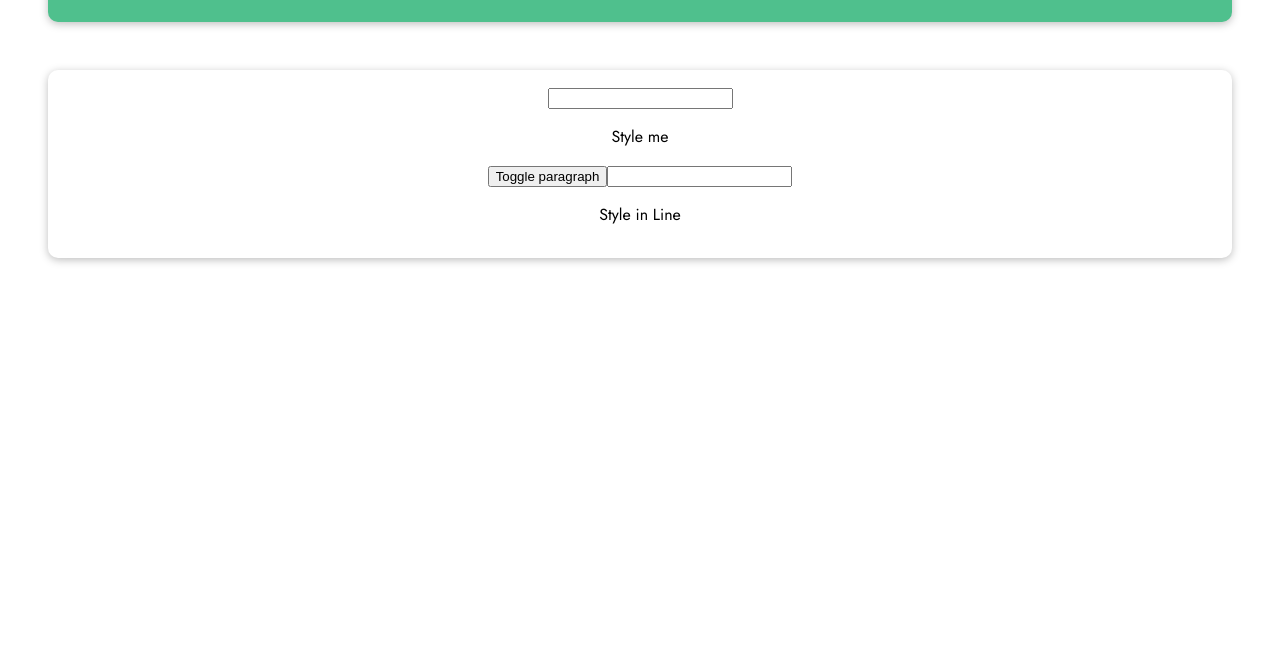
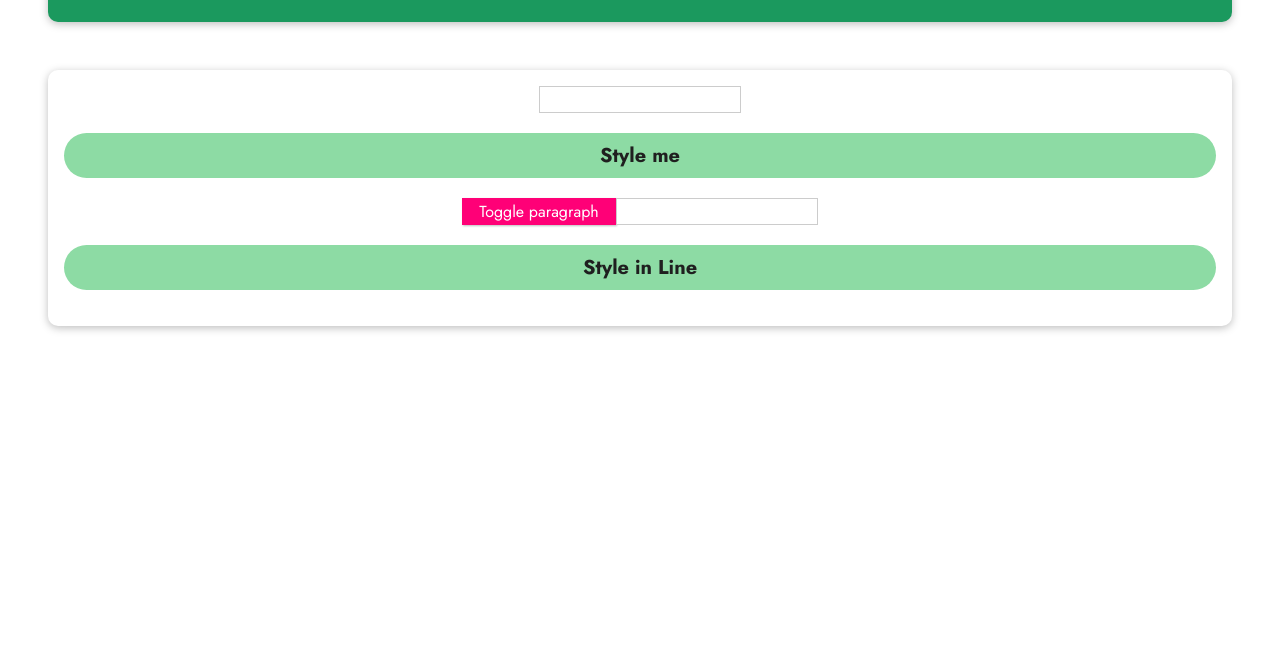
Before and after one commit to estrelabrilante/Assignment4, a plain HTML site: page index.html in a window 1280 px wide. Shown: the part 147-800 px from the top of the page. Drawn offline with nearby package versions, Linux system fonts and the light colour scheme.

Commit message:
inline style according to user input

```diff
--- a/app.js
+++ b/app.js
@@ -3,9 +3,24 @@ const app = Vue.createApp({
     return {
       //store input whatever user enters
       inputClass: "",
+      paragraphIsVisible: true,
+      inputBackgroundColor: "",
     };
   },
-  method: {},
-  computed: {},
+  methods: {
+    toggleParagraphVisibility() {
+      this.paragraphIsVisible = !this.paragraphIsVisible;
+    },
+  },
+  computed: {
+    paraClass() {
+      return {
+        user1: this.inputClass === "user1",
+        user2: this.inputClass === "user2",
+        visible: this.paragraphIsVisible,
+        hidden: !this.paragraphIsVisible,
+      };
+    },
+  },
 });
 app.mount("#assignment");
--- a/index.html
+++ b/index.html
@@ -23,13 +23,14 @@
       <!-- available classes: "user1" and "user2" -->
       <!-- binding dynamically -->
       <!-- Every user input updates as class -->
-      <p :class="inputClass">Style me</p>
-      <button>Toggle paragraph</button>
+      <p :class="paraClass">Style me</p>
+      <!-- Click listener -->
+      <button @click="toggleParagraphVisibility">Toggle paragraph</button>
       <!-- 2) Use the "visible" and "hidden" classes to show/hide the above paragraph-->
       <!-- Clicking the button should toggle between the two options -->
       <!-- 3) Add dynamic inline styling to the below paragraph and let the user enter background-color -->
-      <input type="text" />
-      <p>Style in Line</p>
+      <input type="text" v-model="inputBackgroundColor" />
+      <p :style="{backgroundColor:inputBackgroundColor}">Style in Line</p>
     </section>
   </body>
 </html>
--- a/style.css
+++ b/style.css
@@ -15,7 +15,7 @@ header {
   margin: 3rem;
   border-radius: 10px;
   padding: 1rem;
-  background-color: #4fc08d;
+  background-color: #1b995e;
   color: white;
   text-align: center;
 }
@@ -26,6 +26,50 @@ header {
   border-radius: 10px;
   padding: 1rem;
   text-align: center;
+}
+
+#assignment h2 {
+  font-size: 2rem;
+  border-bottom: 4px solid #ccc;
+  color: #1b995e;
+  margin: 0 0 1rem 0;
+}
+
+p {
+  font-size: 1.25rem;
+  font-weight: bold;
+  background-color: #8ddba4;
+  padding: 0.5rem;
+  color: #1f1f1f;
+  border-radius: 25px;
+}
+
+#assignment input {
+  font: inherit;
+  border: 1px solid #ccc;
+}
+
+#assignment input:focus {
+  outline: none;
+  border-color: #1b995e;
+  background-color: #d7fdeb;
+}
+
+#assignment button {
+  font: inherit;
+  cursor: pointer;
+  border: 1px solid #ff0077;
+  background-color: #ff0077;
+  color: white;
+  padding: 0.05rem 1rem;
+  box-shadow: 1px 1px 2px rgba(0, 0, 0, 0.26);
+}
+
+#assignment button:hover,
+#assignment button:active {
+  background-color: #ec3169;
+  border-color: #ec3169;
+  box-shadow: 1px 1px 4px rgba(0, 0, 0, 0.26);
 }
 
 .user1 {
```
Also changed, not shown: 1.PNG (added), 2.PNG (added), 3.PNG (added).
